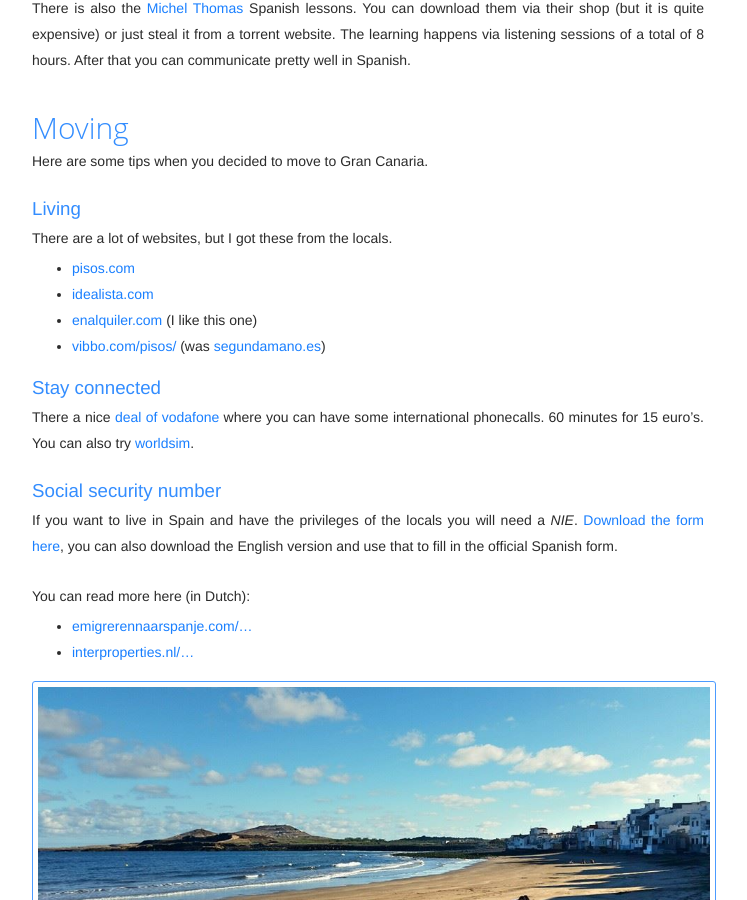
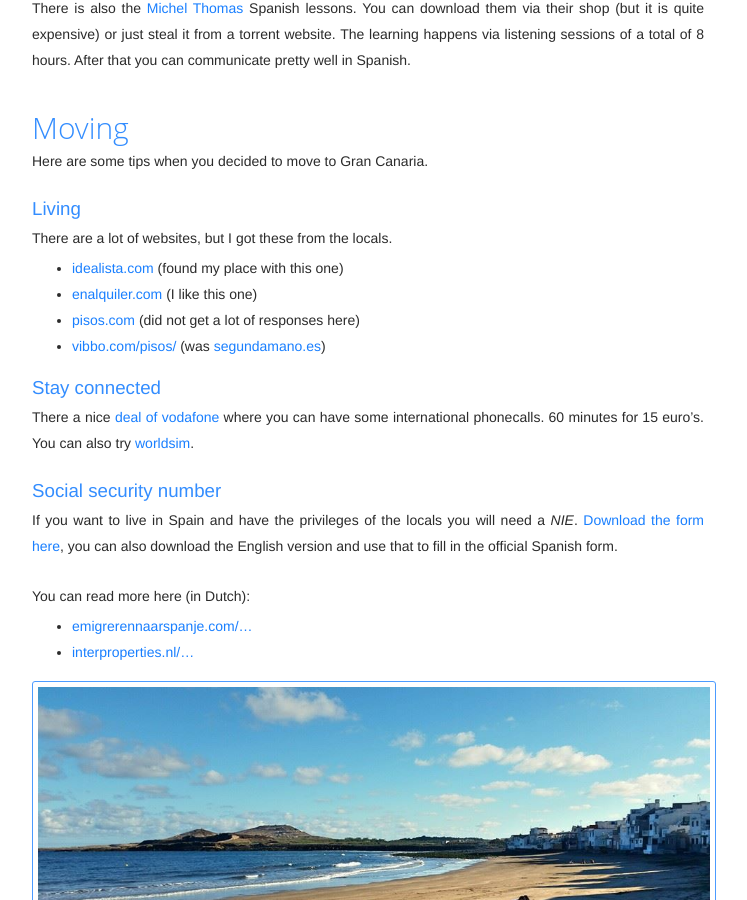
Before and after one commit to adriaandotcom/laspalmas.adriaan.io, a Jekyll site: the page built from movers.md, in a window 1280 px wide and 900 px high, scrolled down 1144 px. Shown: the whole window, without its empty margins (272-1019 px from the left). Built offline with Jekyll 4.4.1, drawn with Linux system fonts in a browser that asks for light colours.

Commit message:
Update movers.md

```diff
--- a/movers.md
+++ b/movers.md
@@ -38,9 +38,9 @@ Here are some tips when you decided to move to Gran Canaria.
 ### Living
 There are a lot of websites, but I got these from the locals.
 
-* [pisos.com](http://www.pisos.com)
-* [idealista.com](http://www.idealista.com)
+* [idealista.com](http://www.idealista.com) (found my place with this one)
 * [enalquiler.com](http://www.enalquiler.com) (I like this one)
+* [pisos.com](http://www.pisos.com) (did not get a lot of responses here)
 * [vibbo.com/pisos/](http://www.vibbo.com/pisos/) (was [segundamano.es](http://www.segundamano.es))
 
 ### Stay connected
```
